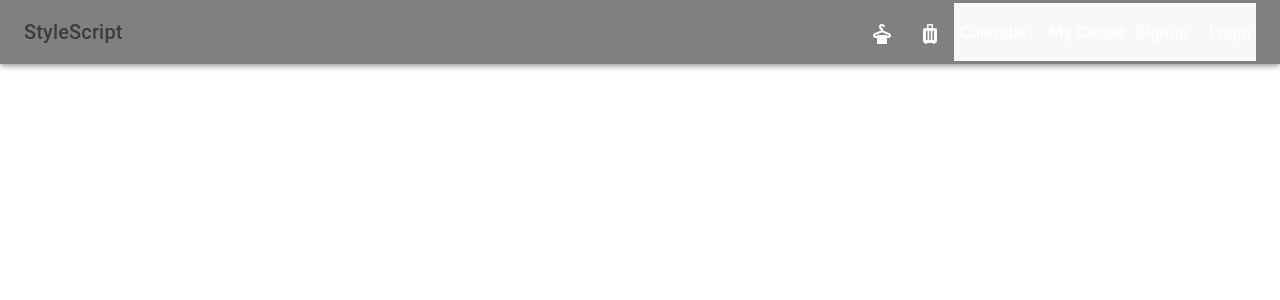
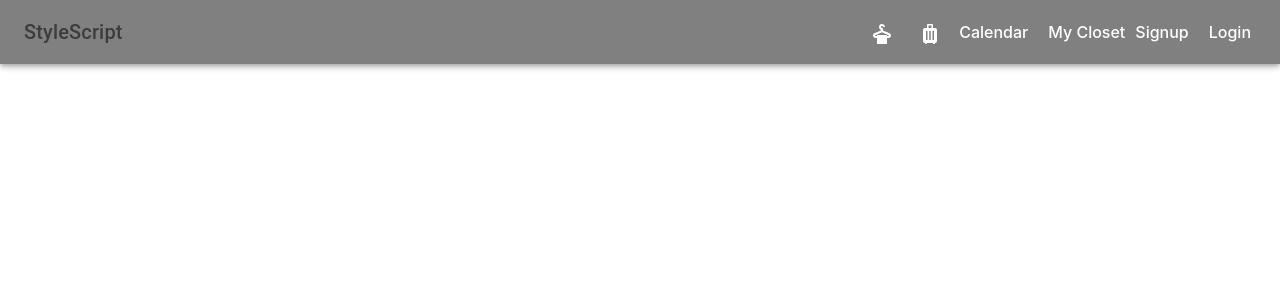
Before and after one commit to jsguillotte/StyleScript-client, a React (Vite) app: page / in a window 1280 px wide. Shown: the top 300 px of the page. Built offline with nearby package versions, Linux system fonts and the light colour scheme; what @devexpress/dx-react-scheduler-material-ui would draw is missing.

Commit message:
predeployment testing

```diff
--- a/src/App.css
+++ b/src/App.css
@@ -111,7 +111,7 @@
 }
 
 .navbar-container {
-  background-color: #f8f8f8;
+
   display: flex;
   align-items: center;
    /* Vertically align items to the center */
```
